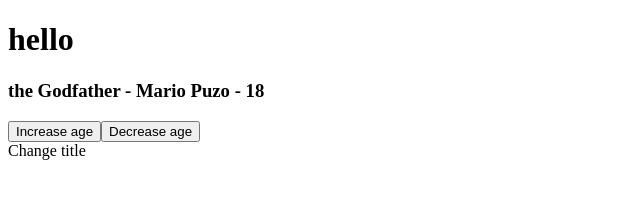
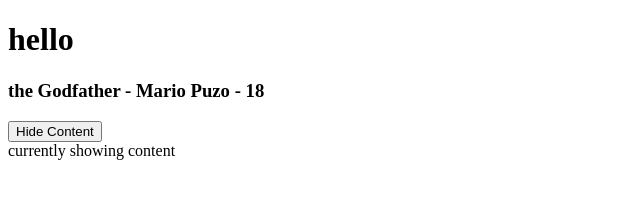
Before and after one commit to Zyar3k/vue.js-basics, a plain HTML site: page index.html in a window 1280 px wide. Shown: the whole page, without its empty margins (0-640 px from the left). Drawn offline with nearby package versions, Linux system fonts and the light colour scheme.

Commit message:
Render condition

```diff
--- a/app.js
+++ b/app.js
@@ -1,6 +1,7 @@
 const app = Vue.createApp({
   data() {
     return {
+      showContent: true,
       title: "the Godfather",
       author: "Mario Puzo",
       age: 18,
@@ -11,6 +12,9 @@ const app = Vue.createApp({
       // this.title = "Buh bub blur";
       this.title = "Mandana";
     },
+    toggleShowContent() {
+      this.showContent = !this.showContent;
+    },
   },
 });
 
--- a/index.html
+++ b/index.html
@@ -14,11 +14,19 @@
   <h1>hello</h1>
   <div id="app">
     <!-- <p>the Godfather</p> -->
-    <h3>{{title}} - {{author}} - {{age}} </h3>
+    <div v-if='showContent'>
+      <h3>{{title}} - {{author}} - {{age}} </h3>
+    </div>
+    <button @click='toggleShowContent'>
+      <span v-if="showContent">Hide Content</span>
+      <span v-else>Show Content</span>
+      <!-- <span v-if="!showContent">Show Content</span> -->
+    </button>
+    <div v-show='showContent'>currently showing content</div>
 
-    <button v-on:click="age++">Increase age</button>
-    <button v-on:click="age--">Decrease age</button>
-    <div @click="changeTitle(title)">Change title</div>
+    <!-- <button v-on:click="age++">Increase age</button>
+    <button v-on:click="age--">Decrease age</button> -->
+    <!-- <div @click="changeTitle(title)">Change title</div> -->
   </div>
 
   <script src="app.js"></script>
```
